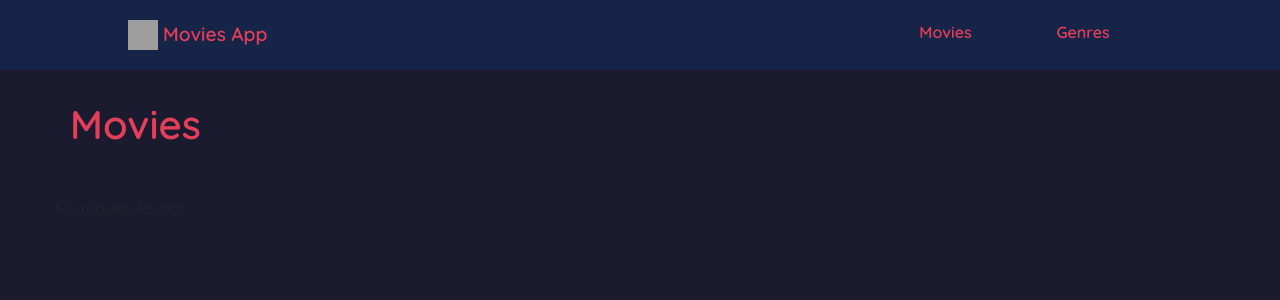
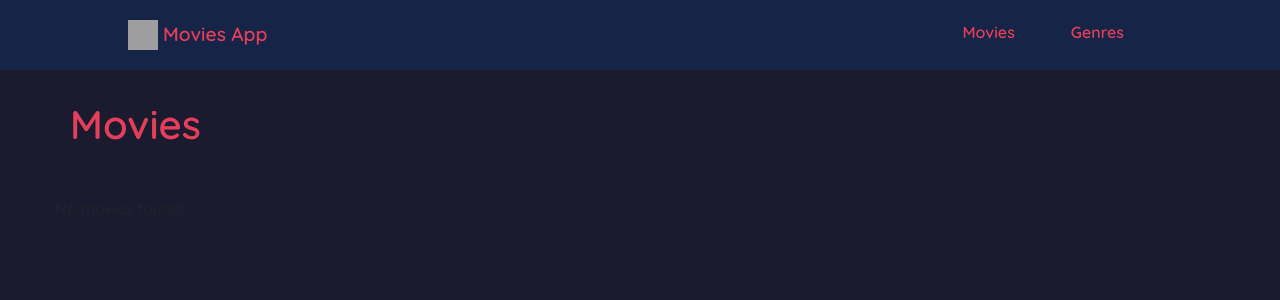
Before and after one commit to Navayuvan-SB/Movies-App, a Django app: page /movies/ in a window 1280 px wide. Shown: the top 300 px of the page. Run offline with Django 3.2, Linux system fonts and the light colour scheme; data that the repository does not hold is empty; grey boxes are pictures that could not be loaded.

Commit message:
Improve header style

```diff
--- a/movies/static/css/style.css
+++ b/movies/static/css/style.css
@@ -85,7 +85,7 @@ ul.sidebar-nav {
 }
 
 .sidebar-nav li a {
-  margin: 0 1.4rem;
+  margin: 0 0.5rem;
   color: #424242;
   font-weight: 600;
   padding: 10px 20px;
@@ -268,3 +268,9 @@ hr {
 .list li a {
   text-decoration: none;
 }
+
+
+.no-hover-effect:hover {
+  text-transform: none;
+  text-decoration: none;
+}
```
